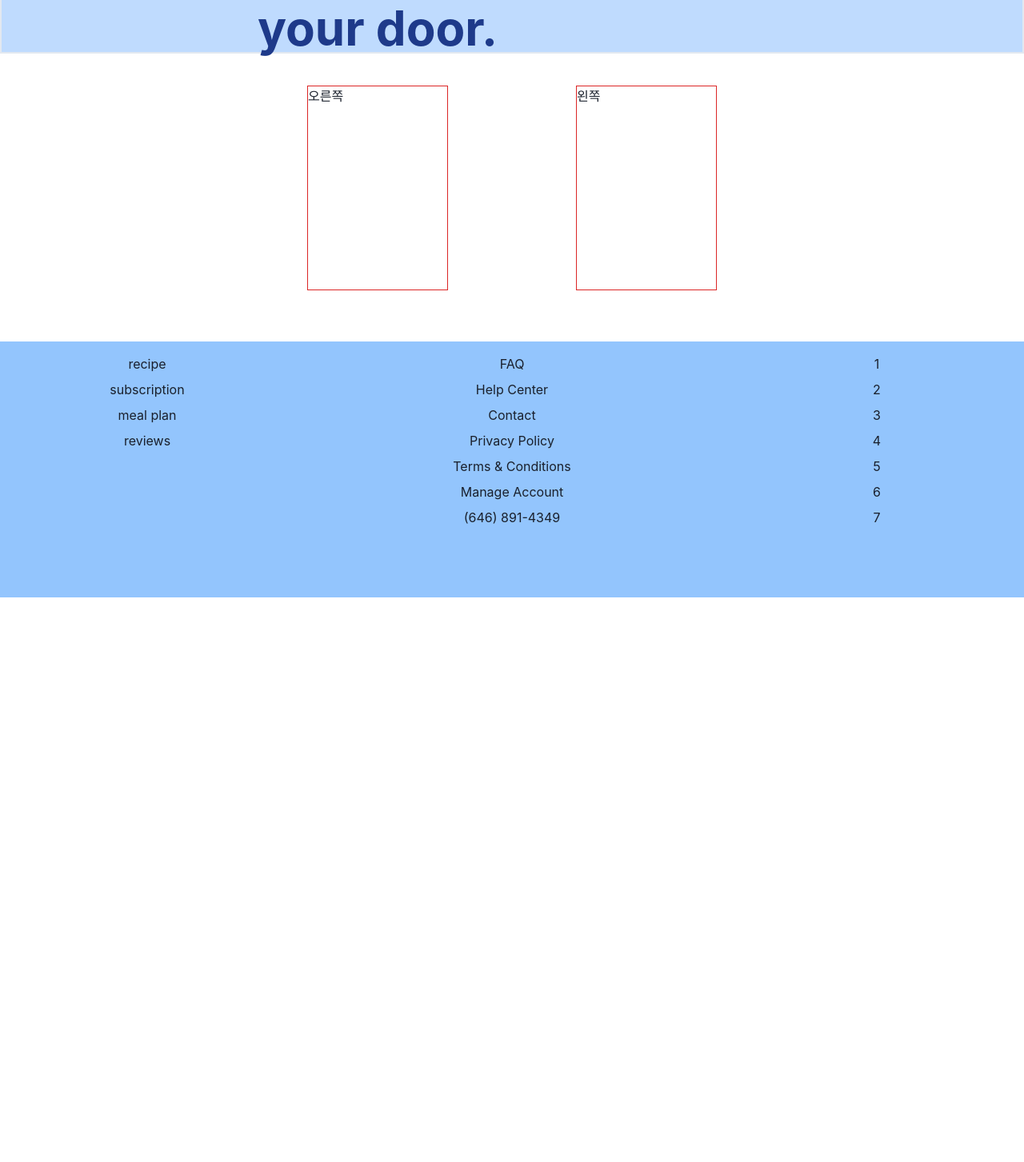
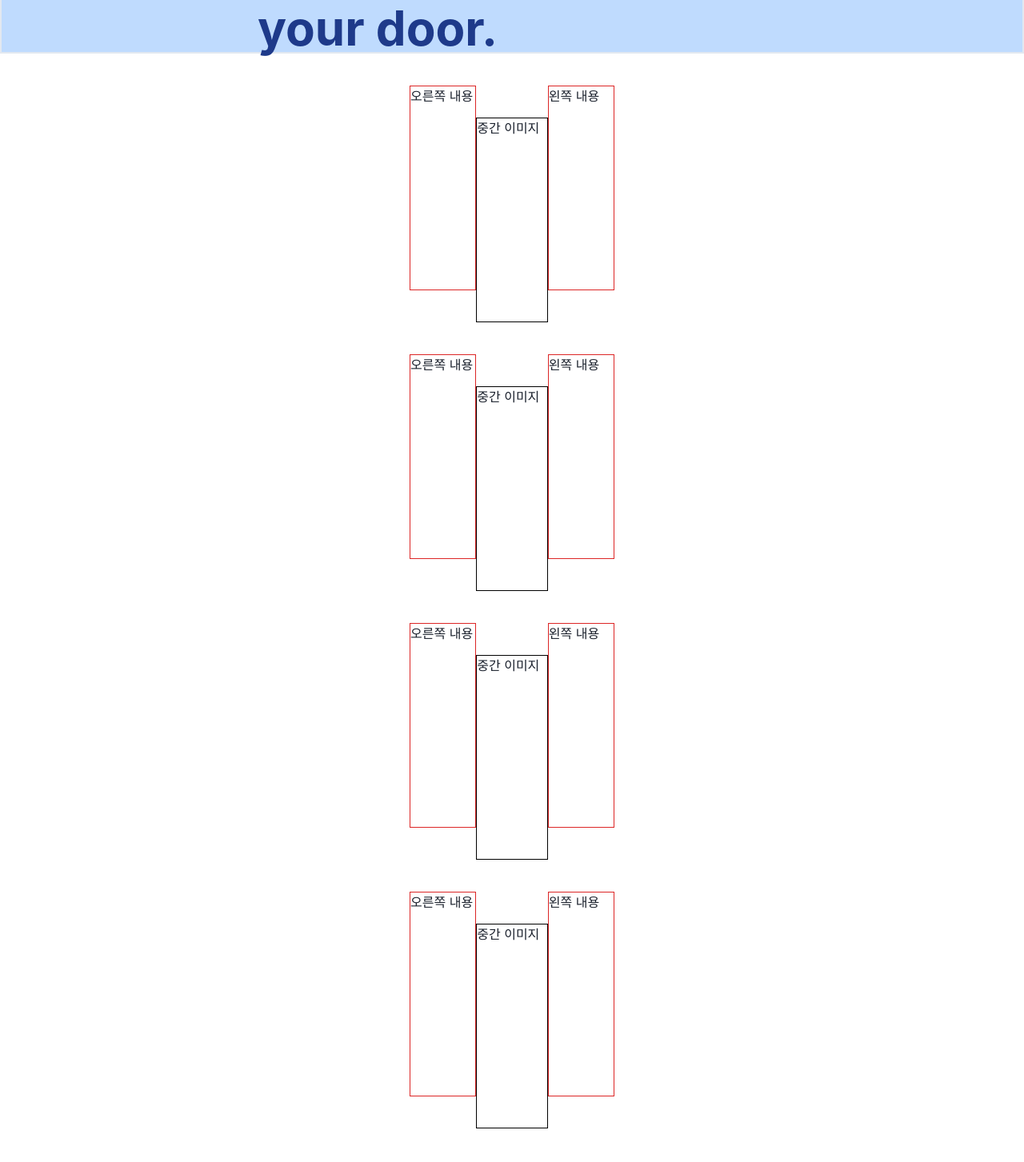
Before and after one commit to Alexseung/react_recipes_project, a Next.js app: page /reviews in a window 1280 px wide. Shown: the part 377-1830 px from the top of the page at 80% size. Before the commit the page ends 1124 px from the top, so only its background shows below. Built offline with nearby package versions, Linux system fonts and the light colour scheme.

Commit message:
almost done

```diff
--- a/components/mealkit.tsx
+++ b/components/mealkit.tsx
@@ -18,6 +18,10 @@ export default function({ handleClick }: MealkitProps) {
     { name: "Chicken Wrap", price: 14.0 },
     { name: "Mexican Taco", price: 11.25 },
     { name: "Sushi Roll", price: 22.0 },
+    { name: "Vegetable Stir Fry", price: 10.5 },
+    { name: "BBQ Ribs", price: 19.99 },
+    { name: "Quinoa Salad", price: 8.75 },
+    { name: "Seafood Paella", price: 24.0 },
   ];
 
   const handleChange = (e) => {
--- /dev/null
+++ b/components/mealkitSubmitBtn.tsx
@@ -0,0 +1,16 @@
+import { Modal, ModalBody, ModalCloseButton, ModalHeader, ModalFooter, ModalContent, ModalOverlay, useDisclosure, Button } from "@chakra-ui/react";
+export default function(){
+  const {isOpen, onClose, onOpen} = useDisclosure();
+  return <div>
+    <Button onClick={onOpen}>모달창</Button>
+    <Modal isOpen={isOpen} onClose={onClose} motionPreset="slideInBottom">
+      <ModalOverlay />
+      <ModalContent>
+        <ModalHeader>제목</ModalHeader>
+        <ModalCloseButton />
+        <ModalBody>본문</ModalBody>
+        <ModalFooter>꼬릿말</ModalFooter>
+      </ModalContent>
+    </Modal>
+  </div>
+}
--- a/components/recipePageMenu.tsx
+++ b/components/recipePageMenu.tsx
@@ -6,13 +6,14 @@ interface Props {
 }
 export default function ({dietData, handleCheck}: Props) {
   return (
-    <div>
+    <div className='grid grid-cols-3 gap-2'>
       {Object.keys(dietData).map((v, index) => (
         <div key={index}>
           <input
             type='checkbox'
             checked={dietData[v]}
             onChange={() => handleCheck(v)}
+            className='box-border w-4 h-4 m-1'
           />
           {v}
         </div>
--- a/pages/_app.tsx
+++ b/pages/_app.tsx
@@ -2,11 +2,17 @@ import '../styles/global.css';
 import Header from '../components/header';
 import type {AppProps} from 'next/app';
 import Banner from '../components/banner';
-import { ChakraProvider } from '@chakra-ui/react'
-import Footer from '../components/footer'
+import { ChakraProvider, useMediaQuery } from '@chakra-ui/react';
+import Footer from '../components/footer';
 
 
 export default ({Component, pageProps}: AppProps) => {
+  // single media query with no options
+  const [isLargerThan1280] = useMediaQuery('(min-width: 1280px)')
+
+
+
+
   return (
     <>
   <ChakraProvider>
--- a/pages/mealplan.tsx
+++ b/pages/mealplan.tsx
@@ -150,10 +150,10 @@ export default function MealPlanMenu() {
           </MenuList>
         </Menu>
       </div>
-      <div className='my-10'>
-        <p><strong>MealType : </strong> {mealType}</p>
-        <p><strong>DishType : </strong> {dishType}</p>
-        <p><strong>Health : </strong> {health}</p>
+      <div className='my-10 text-center'>
+        <div className='text-lg mb-4'><strong>MealType : </strong> {mealType}</div>
+        <div className='text-lg mb-4'><strong>DishType : </strong> {dishType}</div>
+        <div className='text-lg mb-4'><strong>Health : </strong> {health}</div>
       </div>
       <div>
         {error && <p>Error: {error}</p>}
--- a/pages/reviews.tsx
+++ b/pages/reviews.tsx
@@ -10,15 +10,68 @@ export default function(){
 
   return (
     <>
-      <div className="flex justify-between mx-96 mt-10">
+      {/* 첫번째 */}
+      <div className="flex justify-between mx-96 px-32 mt-10">
         <div data-aos="fade-down-right"
-        className="border border-red-600 w-44 h-64">
-        오른쪽
+          className="border border-red-600 w-52 h-64">
+        오른쪽 내용
+        </div>
+
+        <div className="border border-black w-56 h-64 mt-10">
+          중간 이미지
         </div>
 
         <div data-aos="fade-down-left"
-        className="border border-red-600 w-44 h-64">
-        왼쪽
+          className="border border-red-600 w-52 h-64">
+        왼쪽 내용
+        </div>
+      </div>
+      {/* 두번째 */}
+      <div className="flex justify-between mx-96 px-32 mt-10">
+        <div data-aos="fade-down-right"
+          className="border border-red-600 w-52 h-64">
+        오른쪽 내용
+        </div>
+
+        <div className="border border-black w-56 h-64 mt-10">
+          중간 이미지
+        </div>
+
+        <div data-aos="fade-down-left"
+          className="border border-red-600 w-52 h-64">
+        왼쪽 내용
+        </div>
+      </div>
+      {/* 세번째 */}
+      <div className="flex justify-between mx-96 px-32 mt-10">
+        <div data-aos="fade-down-right"
+          className="border border-red-600 w-52 h-64">
+        오른쪽 내용
+        </div>
+
+        <div className="border border-black w-56 h-64 mt-10">
+          중간 이미지
+        </div>
+
+        <div data-aos="fade-down-left"
+          className="border border-red-600 w-52 h-64">
+        왼쪽 내용
+        </div>
+      </div>
+      {/* 네번째 */}
+      <div className="flex justify-between mx-96 px-32 mt-10">
+        <div data-aos="fade-down-right"
+          className="border border-red-600 w-52 h-64">
+        오른쪽 내용
+        </div>
+
+        <div className="border border-black w-56 h-64 mt-10">
+          중간 이미지
+        </div>
+
+        <div data-aos="fade-down-left"
+          className="border border-red-600 w-52 h-64">
+        왼쪽 내용
         </div>
       </div>
     </>
--- a/pages/subscription.tsx
+++ b/pages/subscription.tsx
@@ -1,63 +1,67 @@
-import React, {useState} from 'react';
-import {VStack, Box, CloseButton} from '@chakra-ui/react';
+import React, { useState, useRef } from 'react';
+import { VStack, CloseButton } from '@chakra-ui/react';
 import Mealkit from '../components/mealkit';
+import { Modal, ModalBody, ModalCloseButton, ModalHeader, ModalFooter, ModalContent, ModalOverlay, useDisclosure, Button } from "@chakra-ui/react";
+
 
 interface SelectedMealkit {
   name: string;
   price: number;
-  count?: number;
+  count: number;
 }
 
 export default function Home() {
   const [totalPrice, setTotalPrice] = useState(0); // 초기값 0 설정
-  const [selectedMealkits, setSelectedMealkits] = useState<SelectedMealkit[]>(
-    []
-  );
+  const [selectedkits, setselectedkits] = useState<SelectedMealkit[]>([]);
+  const input = useRef(null);
+  input.current = {
+    value1:{
+      current:null
+    }
+  }
 
-  const handleClick = (price: number, name: string) => {
-    const currentAmountOfKits = selectedMealkits.length;
+  const handleClick = (price: number, name: string,) => {
+    const currentAmountOfKits = selectedkits.length;
 
     if (currentAmountOfKits >= 3) {
       alert('Please choose less than 4 kits at once');
       return;
     }
-    if (selectedMealkits.filter(v => v.name === name).length < 1) {
-      selectedMealkits.push({name, price, count: 1});
-      setSelectedMealkits(selectedMealkits);
+
+    const existingKit = selectedkits.find((v) => v.name === name);
+    if (!existingKit) {
+      setselectedkits([...selectedkits, { name, price, count: 1 }]);
     } else {
-      let patch = selectedMealkits
-        .filter(v => v.name === name)
-        .map(v => ({...v, count: v.count + 1}))[0];
-      setSelectedMealkits(
-        selectedMealkits.map(v => {
-          if (v.name === patch.name) return patch;
+      const updatedKits = selectedkits.map((v) => {
+        if (v.name === name) {
+          return { ...v, count: v.count + 1 };
+        }
         return v;
-        })
-      );
+      });
+      setselectedkits(updatedKits);
     }
-    // setSelectedMealkits((prevMealkits) => [
-    //   ...prevMealkits,
-    //   { name, price },
-    // ]);
-    setTotalPrice(prevPrice => prevPrice + price);
+    setTotalPrice((prevPrice) => prevPrice + price);
   };
 
-  const removeKit = (name: string, price: number) => {
-    let count = selectedMealkits
-      .filter(kit => kit.name === name)
-      .map(v => v.count)[0]; // 배열안의 첫번째 요소를 선택
-    setSelectedMealkits(prevMealkits =>
-      prevMealkits.filter(kit => kit.name !== name)
+  const removeKit = ( name: string, price: number,) => {
+    const kitToRemove = selectedkits.find((kit) => kit.name === name);
+    if (!kitToRemove) return;
+
+    setselectedkits((prevKits) =>
+      prevKits.filter((kit) => kit.name !== name)
     );
-    setTotalPrice(prevPrice => prevPrice - price * count); // 총 가격 업데이트
+    setTotalPrice((prevPrice) => prevPrice - price * kitToRemove.count);
   };
 
+
+  const {isOpen, onClose, onOpen} = useDisclosure();
+
   return (
-    <>
     <div className='flex-col justify-items-center'>
       <div className='text-2xl my-10'>Enjoy your food at home!</div>
       <VStack>
         <input
+          ref={input.current.value1}
           type='text'
           placeholder='Name'
           className='border border-black w-52 pl-1 rounded-md h-8 mb-1'
@@ -75,7 +79,7 @@ export default function Home() {
         <input
           type='text'
           placeholder='Email'
-            className='border border-black w-52 pl-1 rounded-md h-8 mb-1 '
+          className='border border-black w-52 pl-1 rounded-md h-8 mb-1'
         />
 
         <Mealkit handleClick={handleClick} />
@@ -84,12 +88,12 @@ export default function Home() {
           Your Products:
         </div>
         <div className='flex'>
-            {selectedMealkits.map((kit, index) => (
+          {selectedkits.map((kit, index) => (
             <div
               key={index}
-                className='flex items-center mr-3 mb-4 bold border-b border-gray-600'
+              className='flex items-center mr-3 mb-4 font-bold border-b border-gray-600'
             >
-                {kit.name}({kit.count})
+              {kit.name} ({kit.count})
               <CloseButton
                 size='sm'
                 onClick={() => removeKit(kit.name, kit.price)}
@@ -97,12 +101,30 @@ export default function Home() {
             </div>
           ))}
         </div>
-          <div className='text-lg'>
-            Total Price: {totalPrice.toFixed(2)} USD
+        <div className='text-lg'>Total Price: {totalPrice.toFixed(2)} USD</div>
+        <button className='bg-khaki p-2 rounded-md' onClick={onOpen}>Submit</button>
+      </VStack>
+
+
+        <Modal isOpen={isOpen} onClose={onClose} motionPreset="slideInBottom">
+          <ModalOverlay />
+          <ModalContent>
+            <ModalHeader>Please confirm your order</ModalHeader>
+            <ModalCloseButton />
+            <ModalBody>
+              <div></div>
+              {selectedkits.map((v, index)=> (
+              <div className='flex justify-between pb-2'>
+                <div key={index} className='text-lg'>{v.name}</div>
+                <div key={index} className='text-lg font-medium border-b-2'>$ {v.price}</div>
               </div>
-          <button className='bg-khaki p-2 rounded-md'>Submit</button>
-        </VStack>
+            ))}</ModalBody>
+            <div className='flex justify-between mx-4 pb-5 border-t-2 border-black'>
+              <div className='ml-2 mt-10 text-lg font-medium'>Total</div>
+              <div className='mt-10 text-lg font-medium'>$ {totalPrice.toFixed(2)}</div>
             </div>
-    </>
+          </ModalContent>
+        </Modal>
+    </div>
   );
 }
--- a/tailwind.config.cjs
+++ b/tailwind.config.cjs
@@ -17,6 +17,13 @@ export default {
       colors: {
         khaki: 'rgb(231 222 190 / <alpha-value>)',
       },
+      screens: {
+        'sm': '640px',
+        'md': '768px',
+        'lg': '1024px',
+        'xl': '1280px',
+        '2xl': '1536px'
+      }
     },
   },
   plugins: [],
```
Lines whose indentation alone changed are shown as unchanged.
